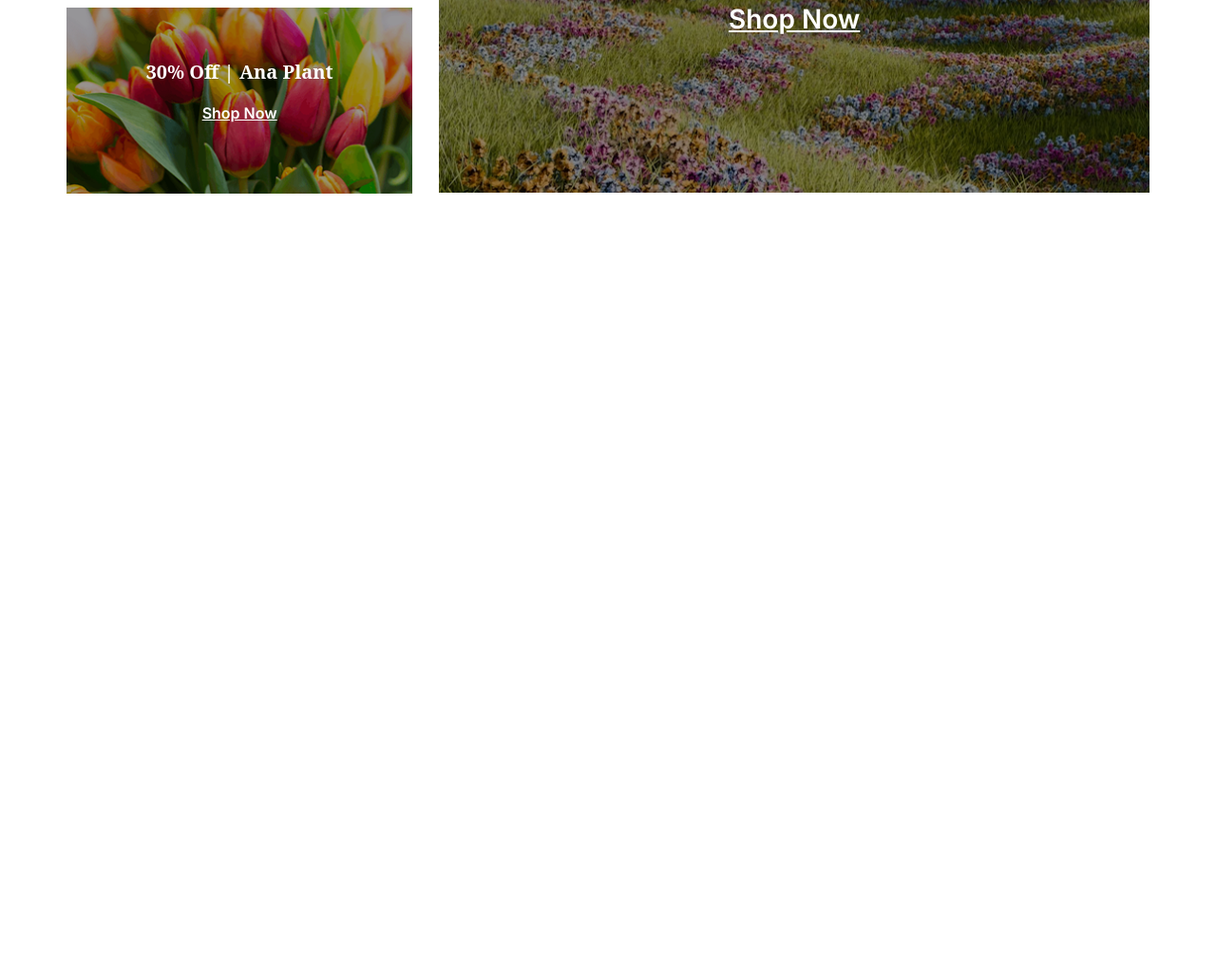
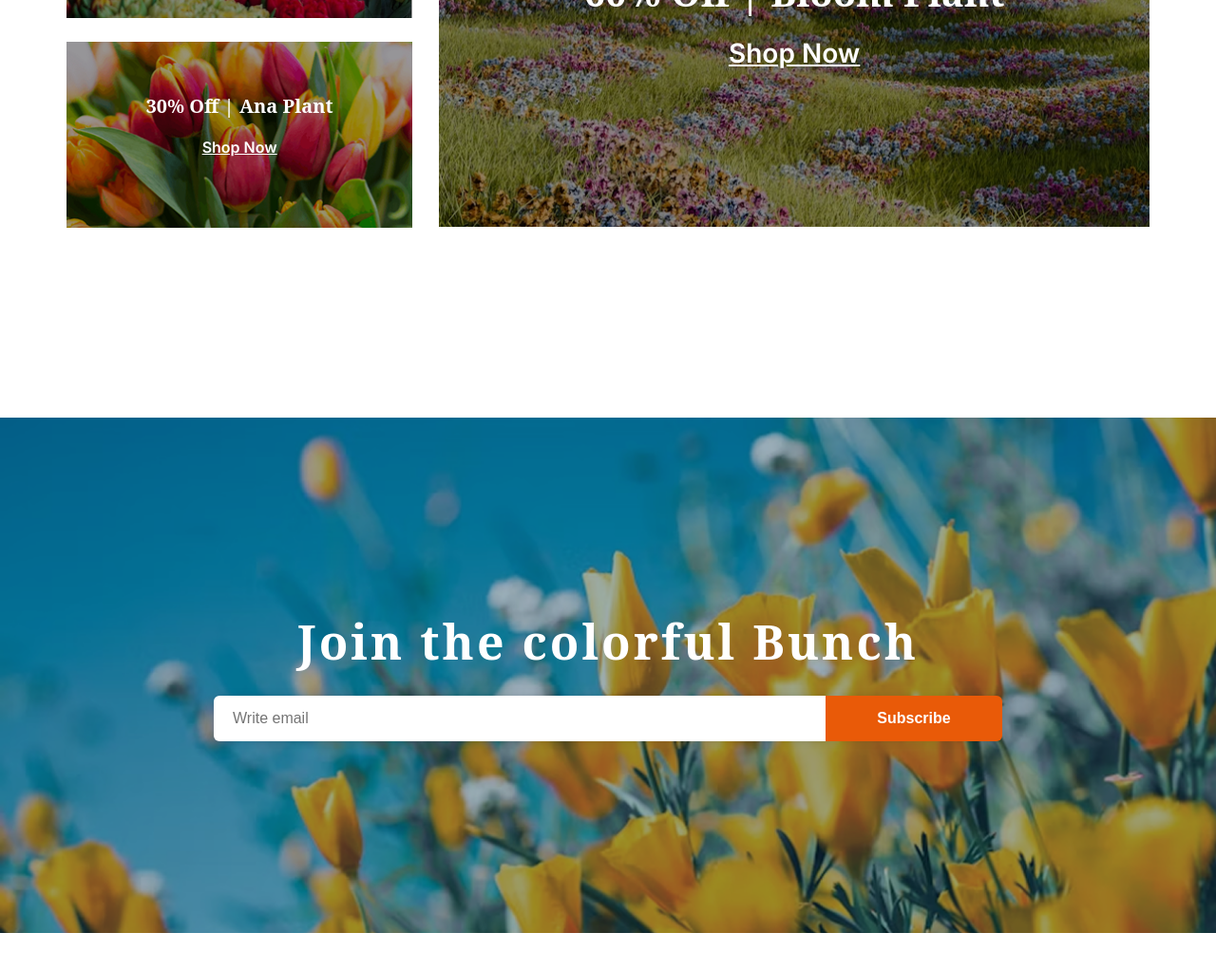
Before and after one commit to ronihasan1/Responsive-Flowers, a plain HTML site: page index.html in a window 1280 px wide. Shown: the part 3235-4257 px from the top of the page at 95% size. Before the commit the page ends 3539 px from the top, so only its background shows below. Drawn offline with Linux system fonts and the light colour scheme.

Commit message:
completed Join Section

```diff
--- a/index.html
+++ b/index.html
@@ -206,6 +206,19 @@
                 </div>
            </section>
            <!-- Join Section -->
+            <section>
+                <div class="join-main">
+                    <div class="container">
+                        <div class="join-body">
+                            <h1 class="join-title">Join the colorful Bunch</h1>
+                            <div class="join-input-fild">
+                                    <input type="email" name="" id="email" placeholder="Write email">
+                                    <button class="btn btn-area" type="submit">Subscribe</button>
+                            </div>
+                        </div>
+                    </div>
+                </div>
+            </section>
     </main>
     <footer></footer>
 </body>
--- a/style.css
+++ b/style.css
@@ -246,24 +246,74 @@ main>section {
     left: 0;
 }
 
-.deal-persent{
+.deal-persent {
     font-size: 20px;
     font-family: "Noto Serif", serif;
     font-weight: 700;
     color: #FFFFFF;
 }
-.deal-shop{
-    font-size: 16px ;
+
+.deal-shop {
+    font-size: 16px;
     font-family: "Inter", sans-serif;
     font-weight: 600;
     color: #FFFFFF;
     margin: 20px 0;
 }
-.deal-persent3{
+
+.deal-persent3 {
     font-size: 40px;
 }
-.deal-persent4{
+
+.deal-persent4 {
     font-size: 28px;
     font-weight: 600;
     font-family: "Inter", sans-serif;
 }
+
+/* Join Section */
+.join-main {
+    padding: 202px 0;
+    background-image: url(./image/news-letter-bg.png);
+    background-repeat: no-repeat;
+    background-size: cover;
+}
+
+.join-body {
+    text-align: center;
+}
+
+.join-title {
+    font-size: 50px;
+    letter-spacing: 3px;
+    color: #FFFFFF;
+    font-family: "Noto Serif", serif;
+    font-weight: 700;
+    margin-bottom: 23PX;
+}
+
+.join-input-fild {
+    display: flex;
+    max-width: 830px;
+    margin: 0px auto;
+    border-radius: 6px;
+    overflow: hidden;
+    box-shadow: 0 0 8px rgba(0, 0, 0, 0.1);
+}
+
+.join-input-fild input,
+.btn-area {
+    display: block;
+    padding: 15px 20px;
+}
+
+#email {
+    flex: 1;
+    border: none;
+    font-size: 16px;
+    outline: none;
+}
+
+.btn {
+    width: 186px;
+}
```
